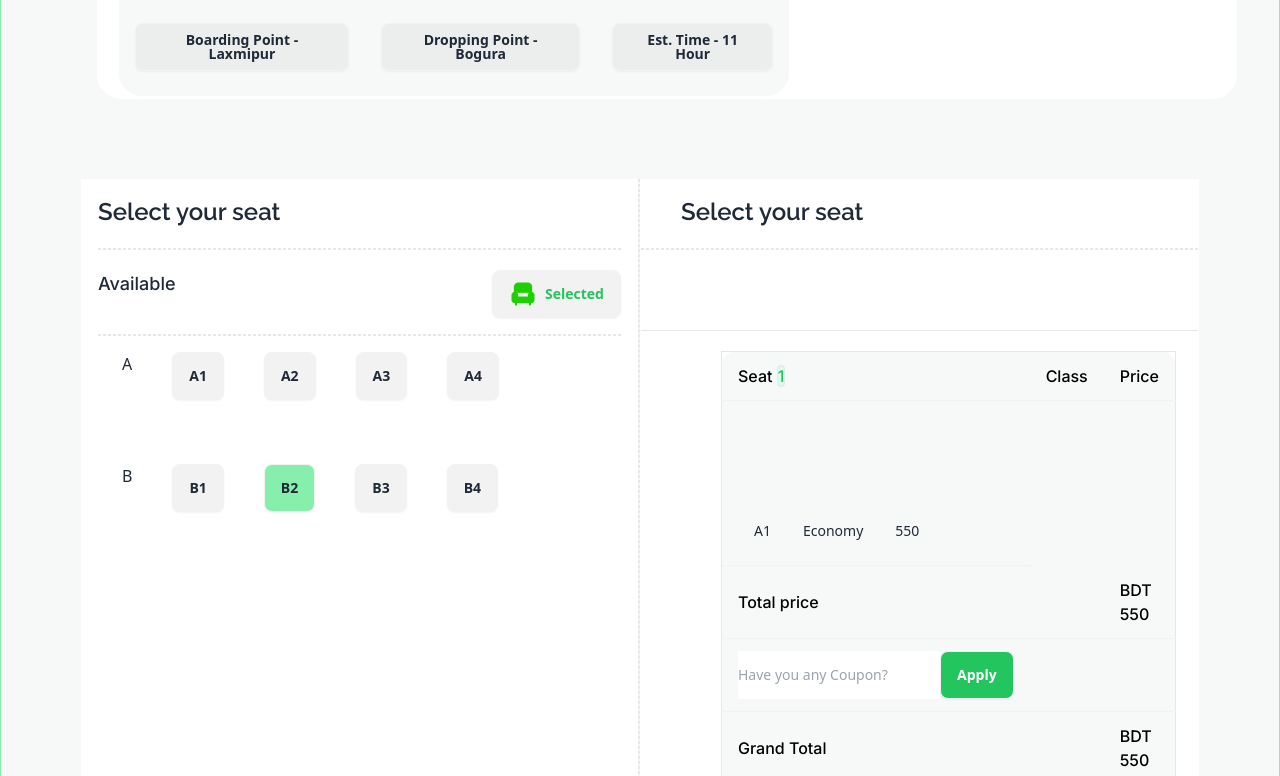
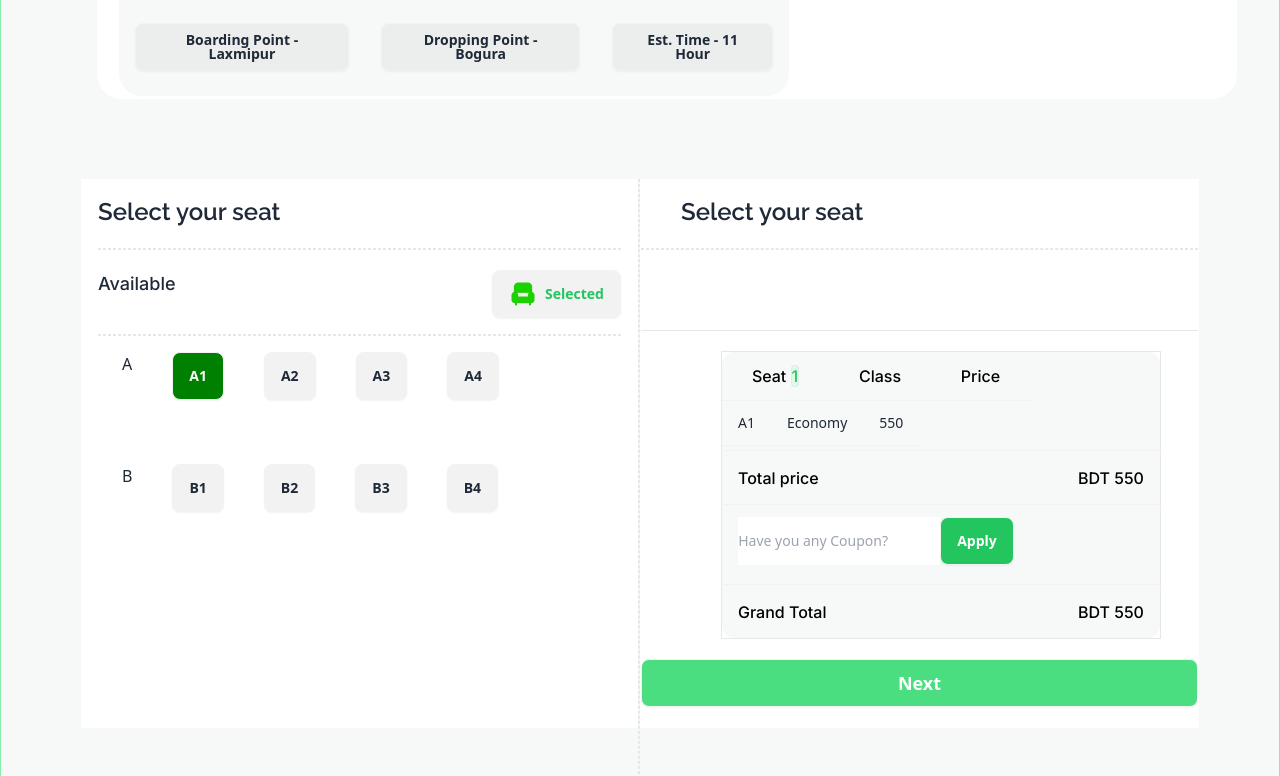
Before and after one commit to farha12345678/main-assignment-5, a plain HTML site: page index.html in a window 1280 px wide. Both pictures are taken after a click on the element "A1". Shown: the part 1948-2724 px from the top of the page. Drawn offline with nearby package versions, Linux system fonts and the light colour scheme.

Commit message:
secon commit

```diff
--- a/index.html
+++ b/index.html
@@ -134,10 +134,10 @@
                     <div class="font-inter pl-5 w-56 pt-5">
                         <h1 class="font-extrabold text-4xl">20% OFF</h1>
                         <p class="font-semibold text-xl">on your next purchase</p>
-                        <p class="font-medium text-xl text-[#3e4350a2]">use by January 2024</p>
+                        <p class="font-medium text-xl text-[#3e4350a2] ">use by January 2024</p>
                     </div>
                     <img class="h-44" src="images/cupon-devider.png" alt="">
-                    <div class="font-raleway pt-10 pr-4 ">
+                    <div class="font-raleway pt-10 pr-4  ">
                         <h4 class="font-bold text-4xl pb-2">Couple20</h4>
                         <p class="font-medium text-xl text-[#3e4350a2]">Coupon Code</p>
                     </div>
@@ -172,9 +172,8 @@
                         <p class="text-lg font-normal font-inter">Coach-009-WEB ! AC_Business</p>
                     </div>
                     <div class="pl-20">
-                        <button class="btn border border-green-400 bg-green-200 text-green-600"><span><img
-                                    src="images/seat-green.png" alt=""></span>40 seats
-                            left</button>
+                        <button  class="btn border border-green-400 bg-green-200 text-green-600"><img
+                                    src="images/seat-green.png" alt=""><span id="left-btn">40</span>Seats Left</button>
                     </div>
 
                     <div class="pl-72 items-center ">
@@ -285,7 +284,7 @@
                     <table class="table h-72 w-[440px] border bg-[#F7F8F8] mx-20 mt-5 ">
                         <!-- head -->
                         <thead>
-                            <tr>
+                            <tr class="flex justify-around">
 
                                 <th class="text-base font-medium font-inter text-black">Seat <span id="seat-count"
                                         class="text-green-500 border rounded-full bg-green-100">0</span></th>
@@ -294,19 +293,9 @@
                             </tr>
                         </thead>
                         <tbody>
-                            <!-- row 1 -->
-                            <tr id="selected-container" class="grid">
-                                <td class="ml-10"></td>
-                                <td class="space-x-10"></td>
-                                <td class="space-x-10"></td>
-                                <td class="mx-10"></td>
+                            <tr id="slected-container" >
 
                             </tr>
-
-                            <!-- row 2 -->
-
-                            <!-- row 3 -->
-
                             <hr>
                             <tr>
                                 <td class="text-base font-medium font-inter text-black">Total price</td>
@@ -314,8 +303,8 @@
                                 <td class="text-base font-medium font-inter text-black">BDT <span
                                         id="total-price">0</span></td>
                             </tr>
-                            <tr>
-                                <td class="flex justify-center" id="coupon-sec"><input type="text" placeholder="Have you any Coupon?"><button
+                            <tr id="coupon-sec">
+                                <td class="flex justify-center" ><input id="coupon-text" type="text" placeholder="Have you any Coupon?"><button onclick="couponBtn('apply-btn')"
                                         class="btn text-white bg-green-500 ">Apply</button></td>
                             </tr>
                             <tr>
--- a/scripts/ticket.js
+++ b/scripts/ticket.js
@@ -12,76 +12,110 @@ function allButton() {
 // seat selection
 const selectedSeat = document.getElementsByClassName('button')
 let count = 0;
-for (const seat of  selectedSeat){
-    seat.addEventListener('click',function(e){
+for (const seat of selectedSeat) {
+    seat.addEventListener('click', function (e) {
         count = count + 1;
         document.getElementById('seat-count').innerText = count
 
 
 
-// const ticketName = e.target.parentNode.childNodes[1].innerText;
-// const price = e.target.parentNode.childNodes[3].childNodes[1].innerText;
+
         // receipt sec
         const seatNumber = e.target.innerText
-//
-const selectedContainer = document.getElementById('selected-container')
-const td = document.createElement('td');
-const seatName = document.createElement('td')
-seatName.innerText = seatNumber;
-const seatClass = document.createElement('td');
-seatClass.innerText = 'Economy';
-const seatPrice = document.createElement('td');
-seatPrice.innerText = '550';
-td.appendChild(seatName);
-td.appendChild(seatClass);console.log(seatNumber)
-td.appendChild(seatPrice);
-selectedContainer.appendChild(td);
+        e.target.style.backgroundColor = 'green'
+        e.target.style.color = 'white'
+        const selectedContainer = document.getElementById('slected-container')
+        const tr = document.createElement('tr');
 
 
+        const td1 = document.createElement('td')
+        const td2 = document.createElement('td')
+        const td3 = document.createElement('td')
+        td1.innerText = seatNumber;
+        td2.innerText = 'Economy';
+        td3.innerText = '550';
+        tr.appendChild(td1);
+        tr.appendChild(td2);
+        tr.appendChild(td3);
+        selectedContainer.appendChild(tr);
         const totalPrice = document.getElementById('total-price').innerText
+        const convertedTotal = parseInt(totalPrice);
 
-const convertedPrice = parseInt(totalPrice)
-document.getElementById('total-price').innerText = convertedPrice + parseInt('550')
+        document.getElementById('total-price').innerText = convertedTotal + parseInt('550')
+        const sum = convertedTotal + parseInt('550');
+        document.getElementById('total-price').innerText = sum;
+
+
+
+
         const grandPrice = document.getElementById('gran-total').innerText
 
         const convertedGrand = parseInt(grandPrice)
-document.getElementById('gran-total').innerText = convertedGrand  + parseInt('550')
+        document.getElementById('gran-total').innerText = convertedGrand + parseInt('550');
+
+const currentSeatElement = document.getElementById('left-btn');
+const currentSeatText = currentSeatElement.innerText;
+const currentSeat = parseInt(currentSeatText)
+console.log(currentSeat);
+const currentNewSeat = currentSeat - 1 ;
+currentSeatElement.innerText = currentNewSeat;
+
+
+
+
+couponBtn();
+
+
 
 
     })
 }
 
+
+
+
+
 // apply coupon
 
-function applyCoupon(){
-    const couponInput = document.getElementById('coupon-sec').value
-    if (couponInput === "NEW15") {
+function couponBtn(status){
+   const  totalCost = document.getElementById('gran-total').innerText
+    if(status === undefined){
 
-        totalPrice *= 0.15;
-      } else if (couponInput === "Couple20")
-      {
-         totalPrice -= 0.2;
-      } else {
 
-        alert("Invalid coupon code");
+    document.getElementById('gran-total').innerText = totalCost;
+    } else{
+        const couponCode = document.getElementById('coupon-text').value
+        if (couponCode == 'NEW15'){
+const discount = totalCost * 0.15;
+document.getElementById('gran-total').innerText = totalCost-discount
+
+        } else if ( couponCode == 'COUPLE20'){
+            const discount = totalCost * 0.2;
+document.getElementById('gran-total').innerText = totalCost-discount
+
+        }
+         else {
+            alert('please enter valid code');
+        }
+
+    }
 }
 
 
-}
-// if (couponInput === NEW15){
-//  grandPrice = totalPrice - 15%
-// }
-// else if (couponInput === Couple20){
-//    grandPrice = totalPrice - 20%
-// }
-
-// }
 
 
 
-// function setInnerText(id,value){
-// document.getElementById(id).innerText=value
-// }
+
+
+''
+
+
+
+
+
+
+
+
 
 
 function buttonClick() {
--- a/scripts/utility.js
+++ b/scripts/utility.js
@@ -7,12 +7,8 @@ const randomNumber = Math.random()*7
    const index = Math.round(randomNumber)
    const button = buttonString[index]
 
-//    console.log(index,button)
+
 
    return button
 
 }
-function addColor(elementId){
-    const element = document.getElementById(elementId)
-    element.classList.add('bg-green-300')
-}
--- a/styles/style.css
+++ b/styles/style.css
@@ -15,4 +15,5 @@
 
 .font-raleway{
   font-family: "Raleway", sans-serif;
+
  }
```
Lines whose indentation alone changed are shown as unchanged.
